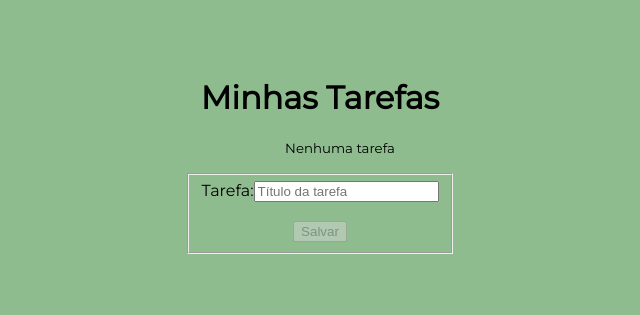
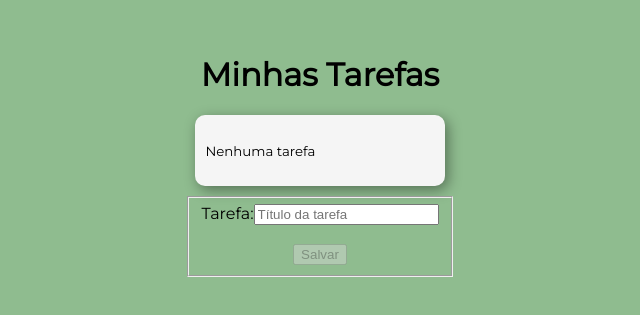
Before and after one commit to wevertonpaulino/TodoList, an Angular app: page / in a window 1280 px wide. Shown: the part 253-568 px from the top of the page, without its empty margins (320-960 px from the left). Built offline with nearby package versions, Linux system fonts and the light colour scheme.

Commit message:
Estiliza os itens

```diff
--- a/src/styles.css
+++ b/src/styles.css
@@ -8,3 +8,39 @@
     text-align: center;
     background-color:darkseagreen;
 }
+
+button {
+    cursor: pointer;
+}
+
+ul {
+    text-align: left;
+    margin: 10px;
+    padding: 10px;
+    list-style: none;
+    background: whitesmoke;
+    border-radius: 10px;
+    box-shadow: 3px 4px 14px 0px rgba(0, 0, 0, 0.4);
+}
+
+li {
+    padding: 15px;
+    margin: 10px;
+    font-size: 1em;
+    font-style: italic;
+    border-bottom: 2px solid rgba(0, 0, 0, 0.2);
+}
+
+li>button {
+    border: none;
+    background-color: #fff;
+    font-size: 1em;
+    float: right;
+    opacity: 0.6;
+    transition: opacity 1s;
+}
+
+li>button:hover {
+    opacity: 1;
+    transition: opacity 1s;
+}
```
